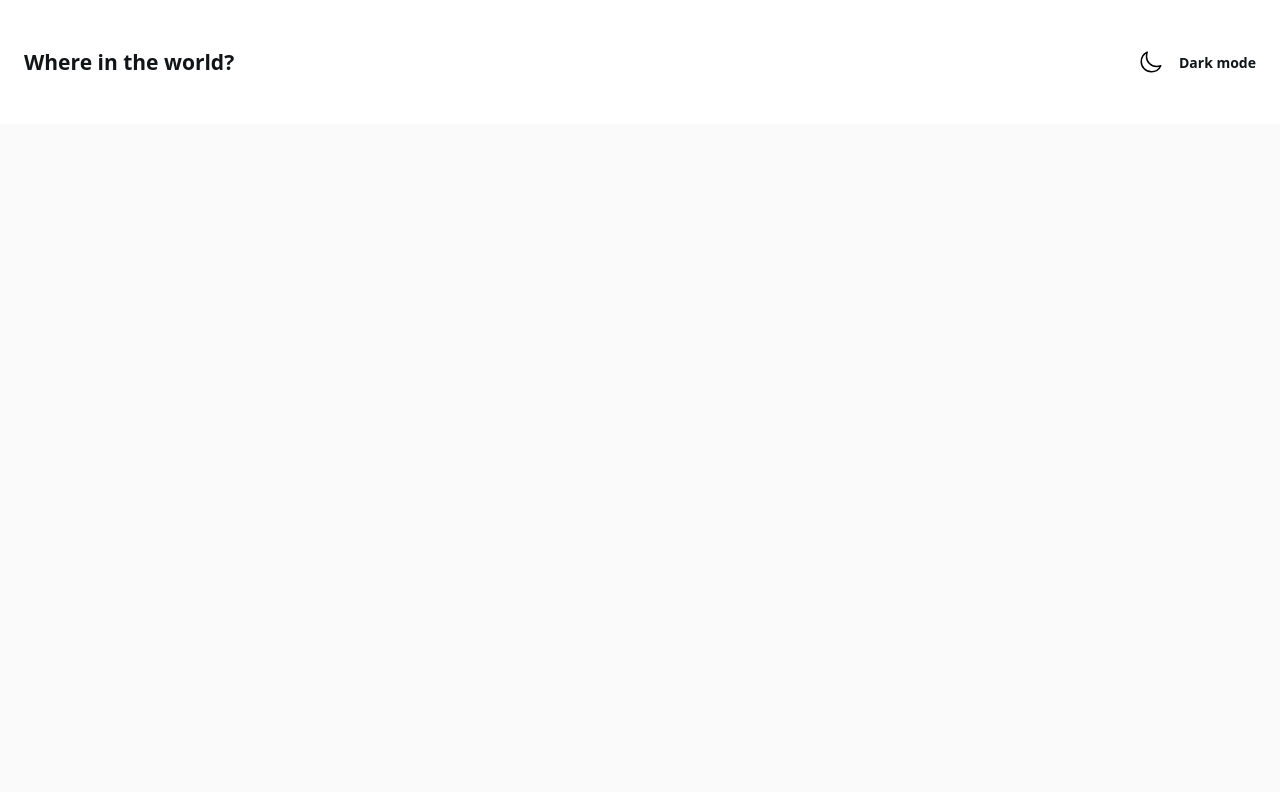
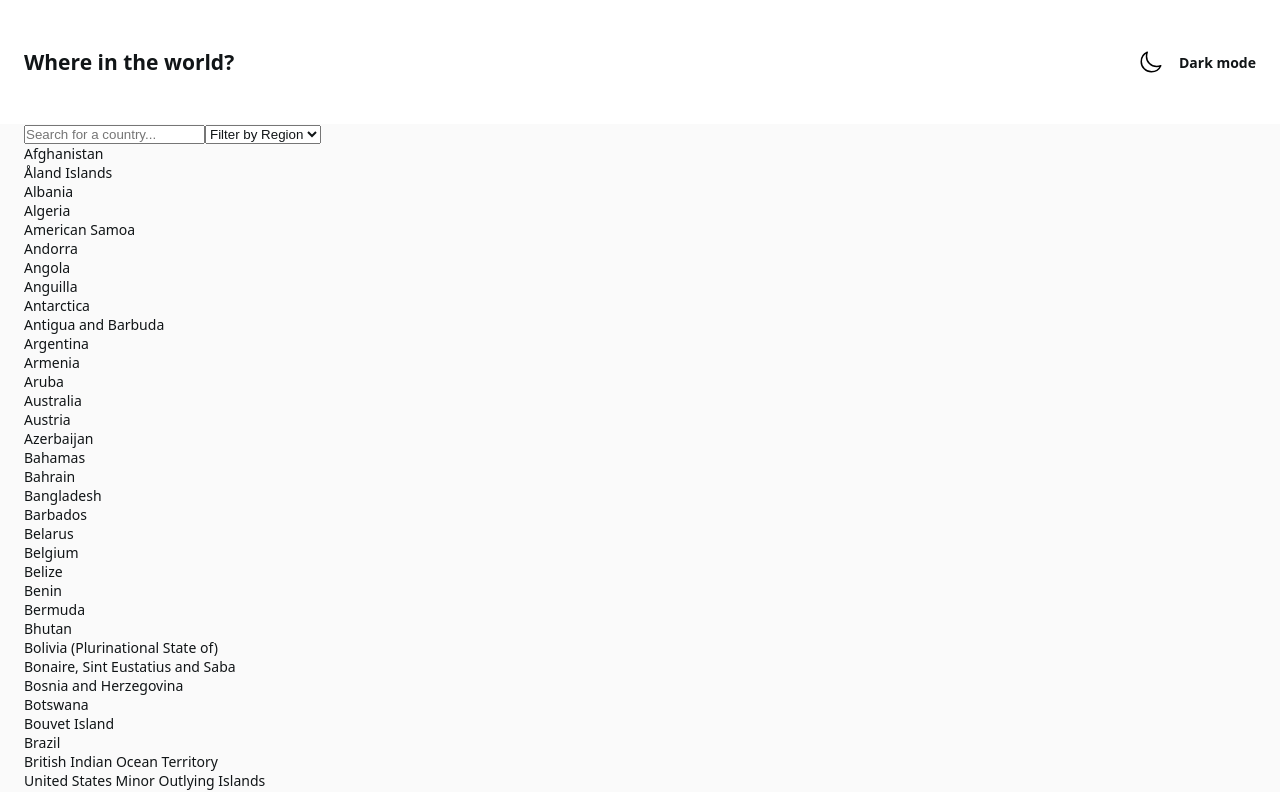
Before and after one commit to NgHuThJo/rest-countries-api, a React (Vite) app: page / in a window 1280 px wide. Shown: the top 792 px of the page. Built offline with nearby package versions, Linux system fonts and the light colour scheme.

Commit message:
Add search bar

```diff
--- /dev/null
+++ b/src/features/home/routes/HomeRoute.tsx
@@ -0,0 +1,51 @@
+// Third party
+import { useState } from "react";
+// Context
+import { useDataContext } from "@/providers/context/DataContext";
+import { GenericObject } from "@/types";
+
+export function HomeRoute() {
+  const { data } = useDataContext();
+  const [countries, setCountries] = useState<GenericObject[]>(data);
+
+  const handleSearch = (event: React.FormEvent<HTMLInputElement>) => {
+    event.preventDefault();
+
+    const filterValue = event.currentTarget.value.trim().toLowerCase();
+
+    const filteredData = data.filter((country) =>
+      country.name.toLowerCase().startsWith(filterValue)
+    );
+
+    setCountries(filteredData);
+  };
+
+  return (
+    <>
+      <form>
+        <input
+          type="search"
+          id="search"
+          name="search"
+          placeholder="Search for a country..."
+          onChange={handleSearch}
+        />
+        <select id="region" name="region" defaultValue="">
+          <option value="" disabled>
+            Filter by Region
+          </option>
+          <option value="africa">Africa</option>
+          <option value="america">America</option>
+          <option value="asia">Asia</option>
+          <option value="europe">Europe</option>
+          <option value="oceania">Oceania</option>
+        </select>
+      </form>
+      <ul>
+        {countries.map((country, index) => (
+          <li key={index}>{country.name}</li>
+        ))}
+      </ul>
+    </>
+  );
+}
--- a/src/routes/index.tsx
+++ b/src/routes/index.tsx
@@ -1,11 +1,12 @@
 // React
 import { createBrowserRouter, RouterProvider } from "react-router-dom";
 // Global routes
+import { App } from "@/App";
 import { AppRoute } from "./app/AppRoute";
 import { ErrorRoute } from "./error/ErrorRoute";
 
 // Feature routes
-import { App } from "@/App";
+import { HomeRoute } from "@/features/home/routes/HomeRoute";
 
 export const routesConfig = [
   {
@@ -15,6 +16,12 @@ export const routesConfig = [
       {
         path: "/",
         element: <AppRoute />,
+        children: [
+          {
+            index: true,
+            element: <HomeRoute />,
+          },
+        ],
       },
     ],
   },
```
